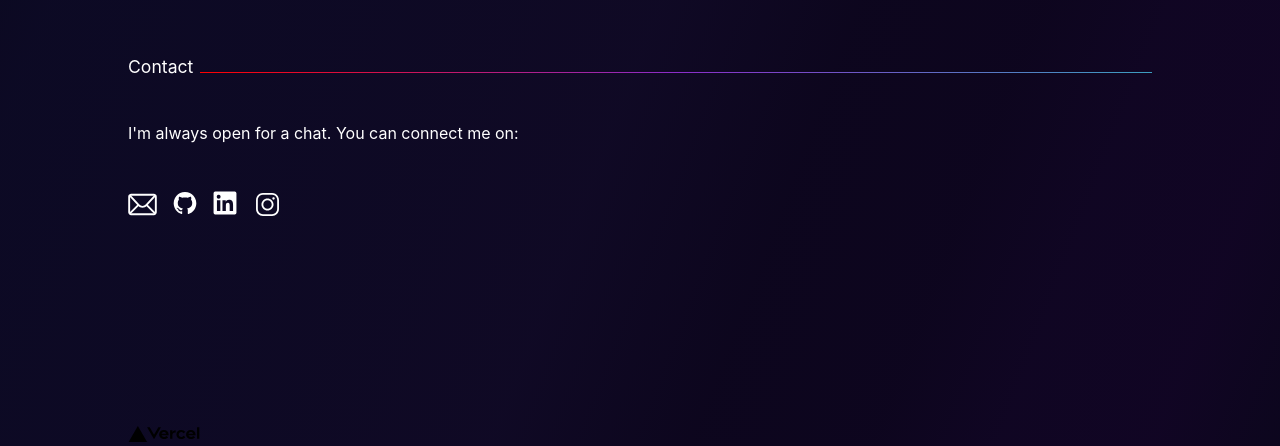
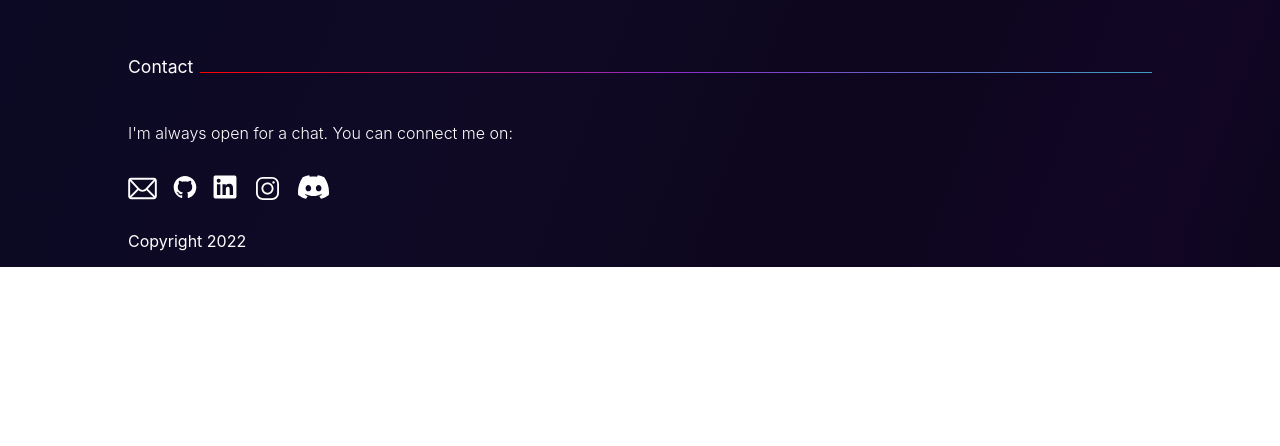
Before and after one commit to mdmathewdc/Mathew-Dony-Portfolio, a Next.js app in the folder mathew-dony-portfolio/: page / in a window 1280 px wide. Shown: the part 2854-3300 px from the top of the page. After the commit the page ends 3121 px from the top, so only its background shows below. Built offline with nearby package versions, Linux system fonts and the light colour scheme; a web font is replaced by a local one.

Commit message:
Add contact section and footer

```diff
--- a/mathew-dony-portfolio/components/Contact.jsx
+++ b/mathew-dony-portfolio/components/Contact.jsx
@@ -25,6 +25,10 @@ const Contact = () => {
         <a href="https://www.instagram.com/mathew__dony" target={"_blank"}>
           <img src="/social-logos/instagram.svg" className='instagram'/>
         </a>
+        <a href="https://www.discordapp.com/users/mdmathewdc#7892" target={"_blank"}>
+          <img src="/social-logos/discord.svg" />
+        </a>
+
 
       </LogosContainer>
     </ContactContainer>
@@ -32,7 +36,9 @@ const Contact = () => {
 };
 
 const ContactContainer = styled.div`
-  min-height: 50vh;
+  p {
+    font-weight: 300;
+  }
 `;
 
 const LogosContainer = styled.div`
@@ -40,7 +46,7 @@ const LogosContainer = styled.div`
   fill: white;
   height: 1.5rem;
   gap: 1rem;
-  margin-top: 3rem;
+  margin: 2rem 0;
 
   img {
     height: 1.5rem;
--- a/mathew-dony-portfolio/pages/index.js
+++ b/mathew-dony-portfolio/pages/index.js
@@ -19,13 +19,11 @@ const Home = () => {
       <Contact />
 
       <footer>
-        <span>
-          <Image src="/vercel.svg" alt="Vercel Logo" width={72} height={16} />
-        </span>
+        <p>Copyright 2022</p>
       </footer>
     </Container>
   );
-}
+};
 
 const Container = styled.div`
   padding: 0 5vw;
```
Also changed, not shown: mathew-dony-portfolio/public/social-logos/discord.svg (added).
